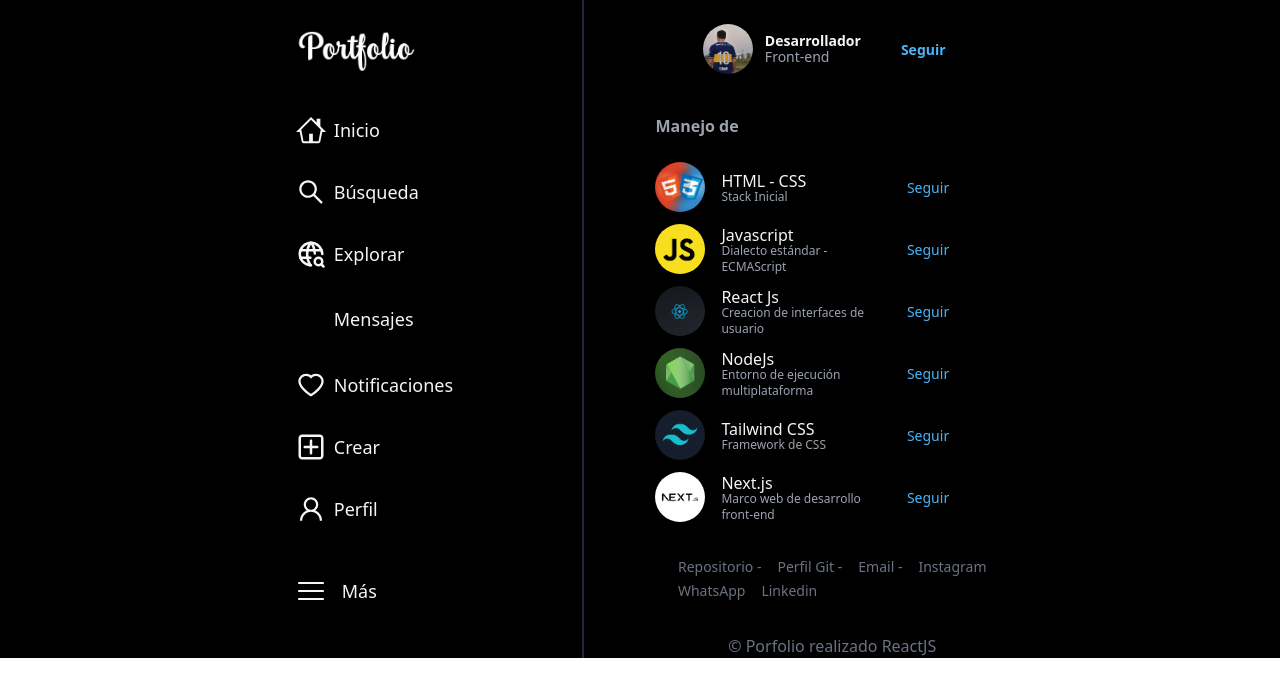
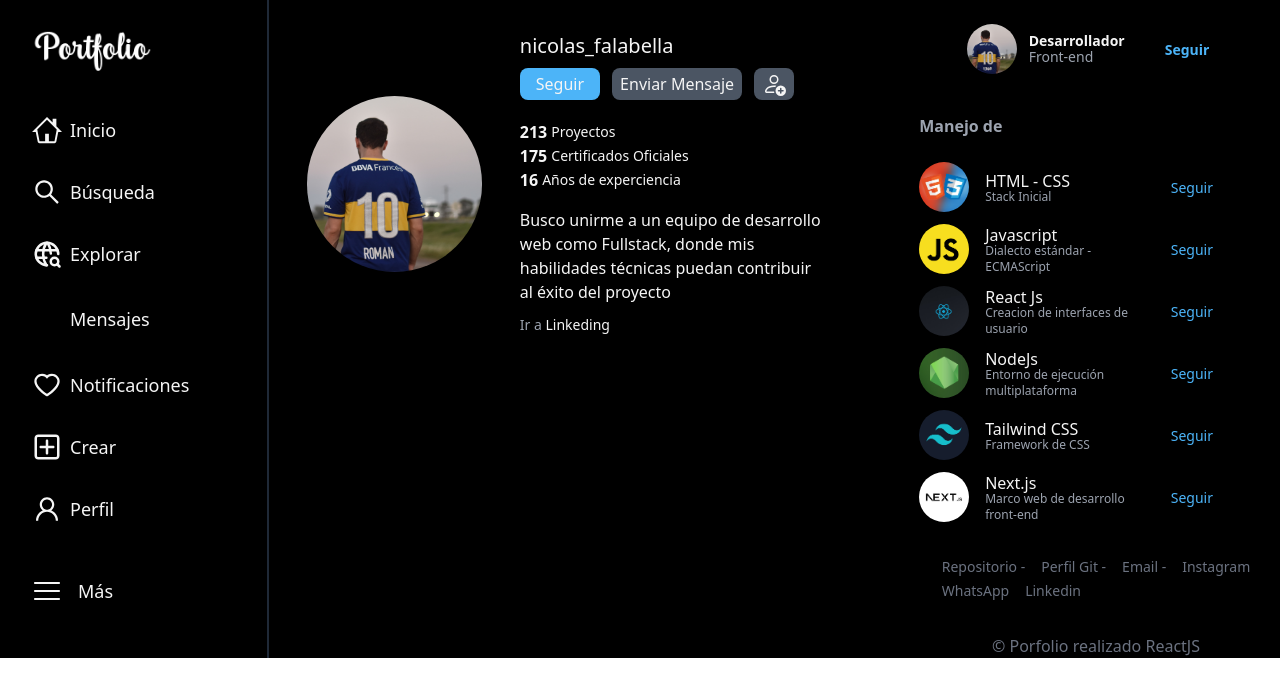
Before and after one commit to Nicoogf/portfolioInstaMood, a React (Create React App) app: page /profile in a window 1280 px wide. Shown: the top 696 px of the page. Built offline with nearby package versions, Linux system fonts and the light colour scheme; some icons are missing.

Commit message:
Avance de Profile

```diff
--- a/src/Pages/Profile/Profile.js
+++ b/src/Pages/Profile/Profile.js
@@ -1,7 +1,82 @@
-import React from 'react'
+import React from 'react' ;
+import { BsPersonAdd } from "react-icons/bs"
 
 export default function Profile() {
   return (
-    <div>Profile</div>
+    <div className='max-h-screen w-full md:7/12 lg:w-7/12 xl:6/12 text-white'>
+
+      {/* Perfil */}
+
+      <div className='text-white flex flex-row items-center py-8'>
+
+        {/* Imagen */}
+        <div className='w-[40%] mx-auto'>
+            <img src={"./perfil.jpg"} alt="imagen de perfil" className='rounded-full w-[60%] lg:w-[75%] xl:w-[70%] xxl:max-w-[200px] mx-auto'/>
+        </div>
+
+        {/* datos */}
+        <div className='w-[60%]'>
+
+            {/* Primera Fila*/}
+            <div className='flex flex-col justify-start items-start gap-x-2 w-[90%] mb-5'>
+
+              <h4 className='text-xl w-[100%] mb-2'>nicolas_falabella</h4>
+
+              <div className='flex flex-row gap-x-3'>
+              <a className='bg-verificado py-1 px-4 rounded-lg font-medium'>Seguir</a>
+              <a className='bg-gray-600 py-1 px-2 rounded-lg font-medium'>Enviar Mensaje</a>
+              <a className='bg-gray-600 rounded-lg py-1 px-2 flex flex-col justify-center'> <span className='text-2xl text-white'> <BsPersonAdd /> </span> </a>
+              </div>
+
+
+              <a> <span className='hidden'> ... </span> </a>
+            </div>
+
+            {/*SegundaF ila */}
+            <div className='hidden lg:flex flex-col mb-4 xxl:flex-row xxl:gap-x-6'>
+              <h5 className='text-md gap-x-1 font-semibold flex flex-row 2xl:flex-col items-center'>213 <span className='font-normal items-center text-sm'> Proyectos </span></h5>
+              <h5 className='text-md gap-x-1 font-semibold flex flex-row 2xl:flex-col items-center'>175 <span className='font-normal items-center text-sm'> Certificados Oficiales </span></h5>
+              <h5  className='text-md gap-x-1 font-semibold flex flex-row 2xl:flex-col items-center'>16 <span className='font-normal items-center text-sm'> Años de experciencia </span></h5>
+            </div>
+
+            {/* Ultima */}
+            <div className='w-[80%]'>
+              <h6 className='mb-2'> Busco unirme a un equipo de desarrollo web como Fullstack, donde mis habilidades técnicas <span className='hidden xxl:flex'>  y mi pasión por la creación de experiencias digitales </span>  puedan contribuir al éxito del proyecto</h6>
+              <a className='font-medium text-gray-400 text-sm'> Ir a <span className='text-white cursor-pointer'> Linkeding </span>   </a>
+            </div>
+
+        </div>
+
+
+
+      {/* Grid rows*/}
+      </div>
+
+
+         {/* */}
+     <div className='flex flex-row justify-around lg:hidden'>
+        <div className='flex flex-col items-center'>
+            <h5 className='font-medium'>213</h5>
+            <h6 className='text-gray-300 font-normal'>Proyectos</h6>
+         </div>
+
+         <div className='flex flex-col items-center'>
+          <h5 className='font-medium'>2</h5>
+          <h6 className='text-gray-300 font-normal'>Certificados Oficiales</h6>
+        </div>
+
+        <div className='flex flex-col items-center'>
+           <h5 className='font-medium'>2</h5>
+          <h6 className='text-gray-300 font-normal'>Años de experciencia </h6>
+          </div>
+        </div>
+
+
+
+    </div>
+
+
+
+
   )
 }
--- a/tailwind.config.js
+++ b/tailwind.config.js
@@ -19,6 +19,7 @@
       md: '768px',
       lg: '960px',
       xl: '1200px',
+      xxl: '1536px',
     },
     extend: {
       colors: {
```
